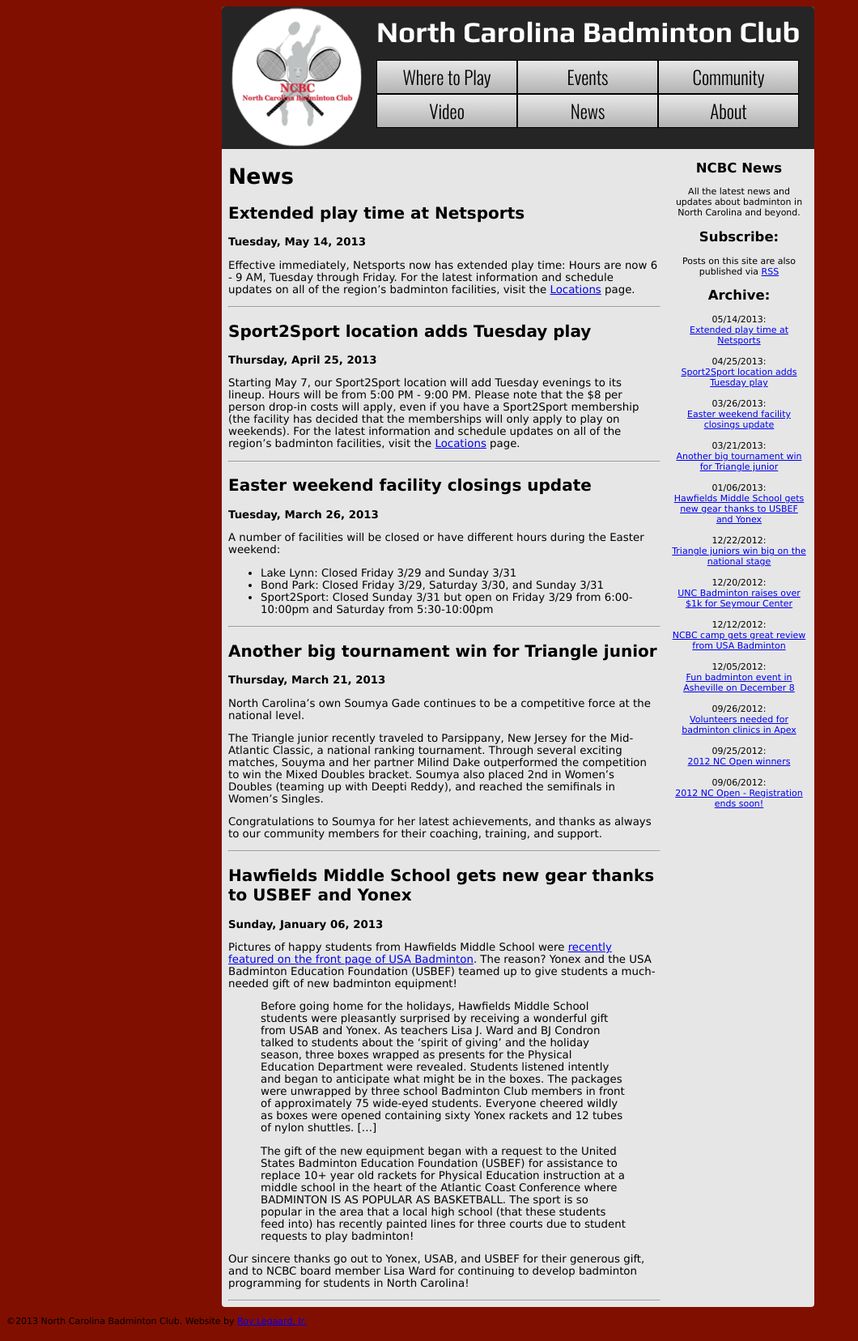
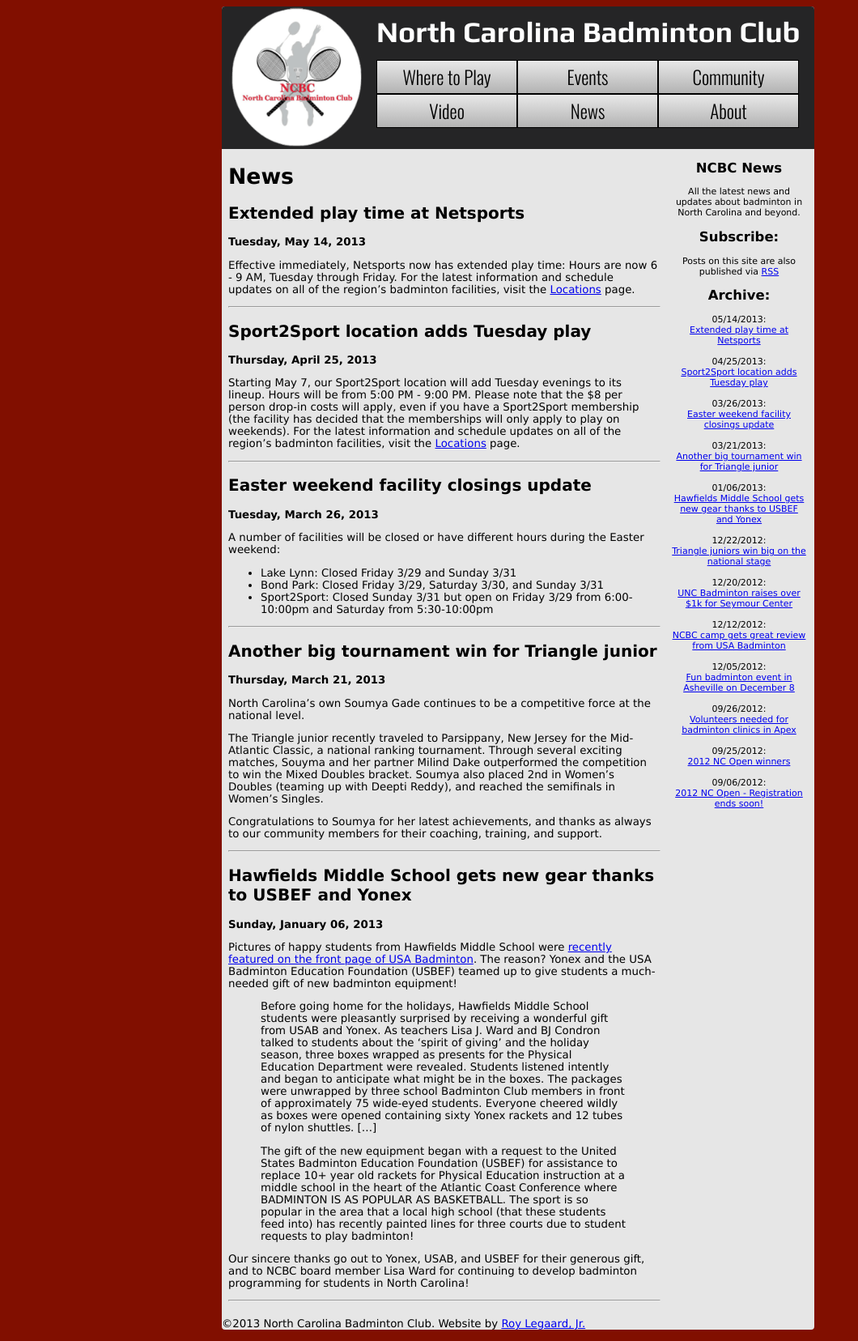
Before and after one commit to NCBC/ncbc.github.com, a Jekyll site: the page built from news/index.html, in a window 1280 px wide. Shown: the whole page at 81% size, without its empty margins (0-1060 px from the left). Built offline with Jekyll 4.4.1, drawn with Linux system fonts in a browser that asks for light colours.

Commit message:
Revert "FooterAdded footer"
This reverts commit 49e95dd3c495559f37a7096c2051c4dbd3edba71.

```diff
--- a/_layouts/default.html
+++ b/_layouts/default.html
@@ -43,7 +43,6 @@
 	{{ content }}
 </div>
 <div id="" class="clear">&nbsp;</div>
-</div>
 <div id="footer">
 	<p>&copy;2013 North Carolina Badminton Club. Website by <a href="http://legaard.org">Roy Legaard, Jr.</a></p>
 </div>
--- a/ncbc-style.css
+++ b/ncbc-style.css
@@ -88,12 +88,7 @@
 	padding-left: 6px;
 	font-size: 11px;
 	list-style-type: none;
-}
 
 .archive-date {
 
 }
-
-#footer {
-	font: 11px Verdana;
-}
```
